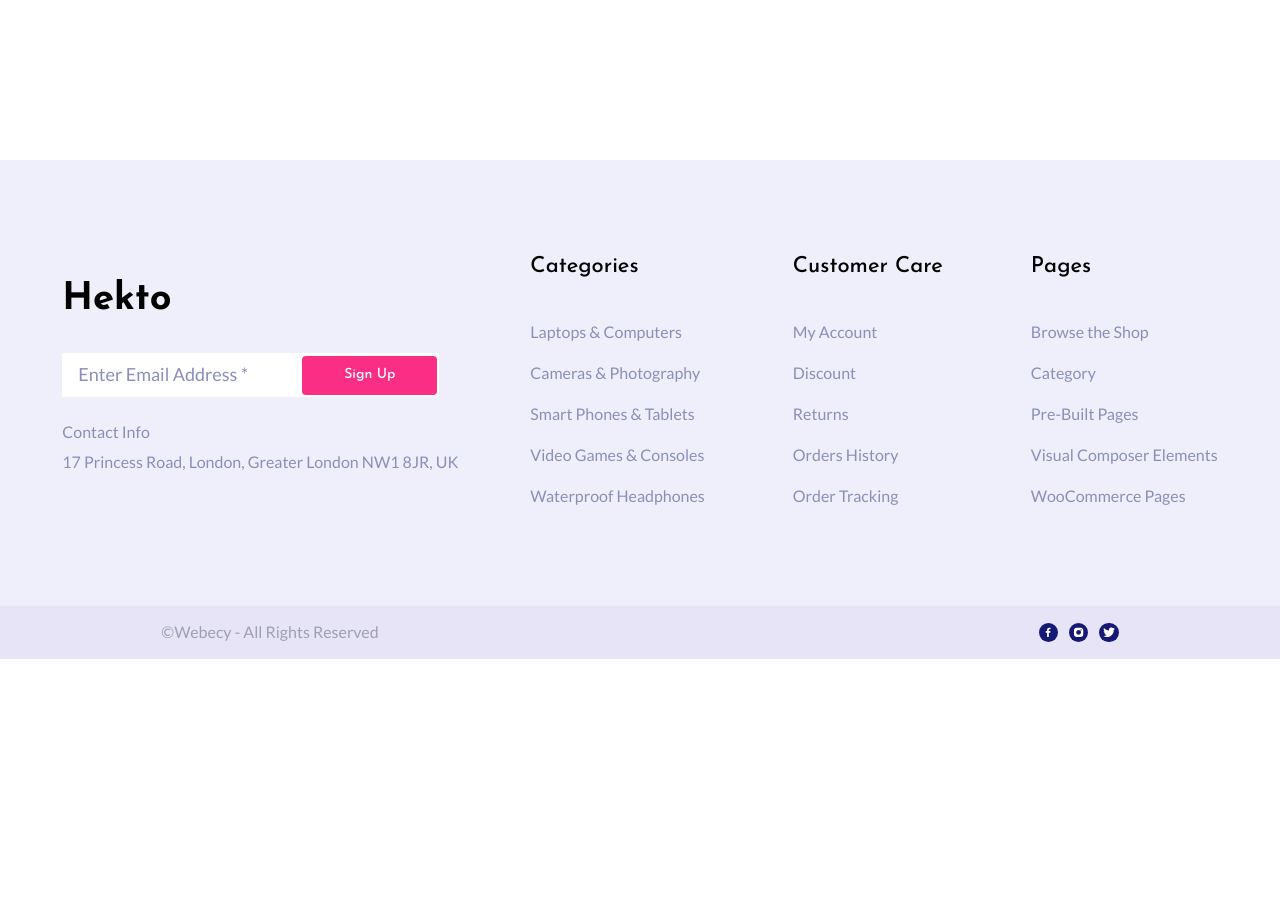
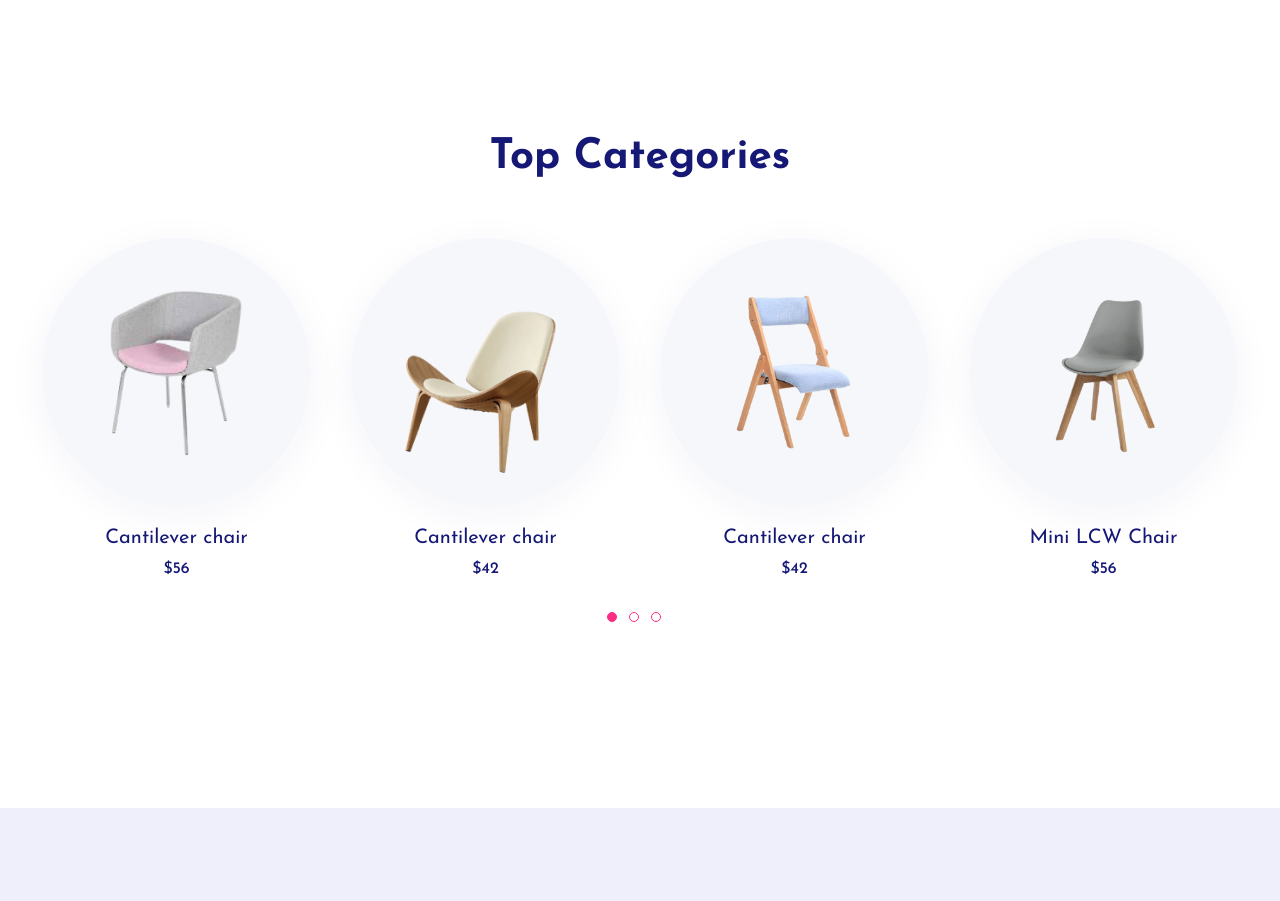
Before and after one commit to farhanmian/ecommerce-app, a Next.js app: page / in a window 1280 px wide. Shown: the part 5620-6521 px from the top of the page. Before the commit the page ends 6279 px from the top, so only its background shows below. Built offline with nearby package versions, Linux system fonts and the light colour scheme; no server answers.

Commit message:
fix(fixed a bug): fixed a bug
fixed a bug

```diff
--- a/pages/_app.js
+++ b/pages/_app.js
@@ -2,7 +2,6 @@ import "../styles/globals.css";
 import Layout from "../components/partials/Layout/Layout";
 import { ThemeProvider } from "@material-ui/core";
 import { initializeApp } from "firebase/app";
-import { getAnalytics } from "firebase/analytics";
 import NProgress from "nprogress";
 import Router from "next/router";
 
@@ -20,27 +19,11 @@ const firebaseApp = initializeApp({
   storageBucket: "ecommerce-app-8b5d3.appspot.com",
   messagingSenderId: "222051021700",
   appId: "1:222051021700:web:3697467bca1f5de58863d1",
+  measurementId: "G-GEYWGY5QE5",
 });
-const analytics = getAnalytics(firebaseApp);
 
 import { AppWrapper } from "../store/context/appContext";
 import theme from "../theme";
-
-/**
- * setting google analytics
- */
-(function (c, l, a, r, i, t, y) {
-  c[a] =
-    c[a] ||
-    function () {
-      (c[a].q = c[a].q || []).push(arguments);
-    };
-  t = l.createElement(r);
-  t.async = 1;
-  t.src = "https://www.clarity.ms/tag/" + i;
-  y = l.getElementsByTagName(r)[0];
-  y.parentNode.insertBefore(t, y);
-})(window, document, "clarity", "script", "b5l6b5810u");
 
 function MyApp({ Component, pageProps }) {
   return (
--- a/pages/index.tsx
+++ b/pages/index.tsx
@@ -1019,6 +1019,91 @@ const Home = () => {
       </section>
       <Divider />
 
+      {/* top categories section */}
+      <section className={styles.topCategories}>
+        <Typography variant="h2" className={classes.color151875}>
+          Top Categories
+        </Typography>
+        <Grid
+          container
+          columnGap="40px"
+          className={styles.topCategoriesInnerContainer}
+        >
+          {topCategoriesItemData.map((product) => {
+            return (
+              product.categoryLink.includes(topCategoryActiveLink) && (
+                <Grid key={product.id} item className={styles.topCategory}>
+                  <div className={styles.topCategoryImageContainer}>
+                    <div className={styles.topCategoryImage}>
+                      <Image src={product.img} alt={product.title} />
+                    </div>
+                    <NextLink
+                      href={`products/${product.type[0]}/${product.id}`}
+                    >
+                      <Button
+                        variant="contained"
+                        className={`${styles.topCategoryImageBtn} ${classes.greenBtn}`}
+                        disableElevation
+                      >
+                        <Typography
+                          variant="overline"
+                          style={{
+                            textTransform: "capitalize",
+                            lineHeight: "12px",
+                          }}
+                        >
+                          View Shop
+                        </Typography>
+                      </Button>
+                    </NextLink>
+                  </div>
+                  <Typography
+                    variant="subtitle1"
+                    style={{
+                      fontSize: 20,
+                      lineHeight: "20px",
+                      marginBottom: 13,
+                    }}
+                    className={classes.color151875}
+                  >
+                    {product.title}
+                  </Typography>
+                  <Typography
+                    variant="subtitle2"
+                    style={{ lineHeight: "16px", fontFamily: "Josefin Sans" }}
+                    className={`${classes.displayFlex} ${classes.color151875}`}
+                  >
+                    {currency === 1 ? (
+                      <React.Fragment>&#36;</React.Fragment> // dollar
+                    ) : (
+                      <React.Fragment>&#8377;</React.Fragment> // rupee
+                    )}
+                    {product.price * currency}
+                  </Typography>
+                </Grid>
+              )
+            );
+          })}
+
+          <div className={styles.topCategoryBtnContainer}>
+            {topCategoryBtnData.map((btn, i) => {
+              return (
+                <span
+                  key={i}
+                  className={`${styles.topCategoryBtn} ${
+                    topCategoryActiveLink === btn
+                      ? styles.topCategoryActiveBtn
+                      : ""
+                  }`}
+                  onClick={() => {
+                    setTopCategoryActiveLink(btn);
+                  }}
+                />
+              );
+            })}
+          </div>
+        </Grid>
+      </section>
       <Divider />
     </React.Fragment>
   );
--- a/store/context/appContext.tsx
+++ b/store/context/appContext.tsx
@@ -10,6 +10,7 @@ const firebaseApp = initializeApp({
   storageBucket: "ecommerce-app-8b5d3.appspot.com",
   messagingSenderId: "222051021700",
   appId: "1:222051021700:web:3697467bca1f5de58863d1",
+  measurementId: "G-GEYWGY5QE5",
 });
 
 import {
```
